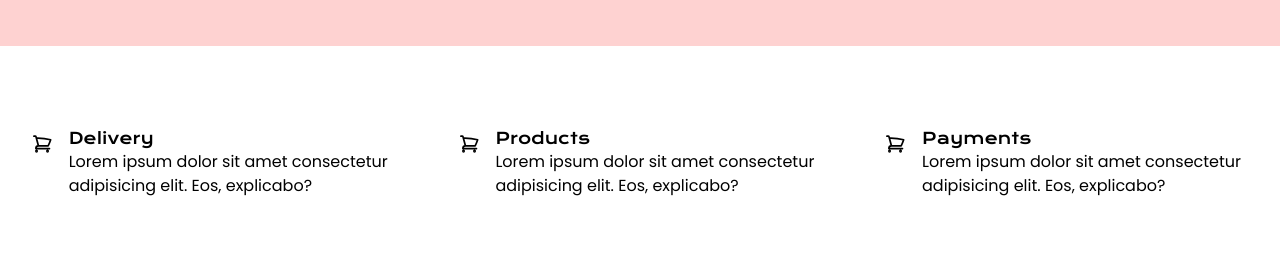
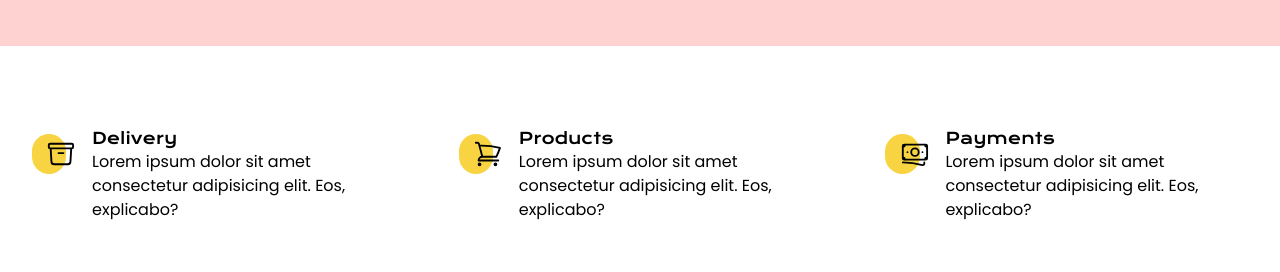
Before and after one commit to Adrian-Cealic/react-ecommerce-site, a React (Vite) app: page / in a window 1280 px wide. Shown: the part 1048-1320 px from the top of the page. Built offline with nearby package versions, Linux system fonts and the light colour scheme; no server answers.

Commit message:
modified benefites components

```diff
--- a/src/components/BenefietItem.jsx
+++ b/src/components/BenefietItem.jsx
@@ -2,10 +2,30 @@ import React from 'react'
 
 const BenefietItem = ({ item }) => {
     return (
-        <div className='container flex pt-20 mb-10 mx-auto px-8'>
-            <svg xmlns="http://www.w3.org/2000/svg" fill="none" viewBox="0 0 24 24" strokeWidth={2} stroke="currentColor" className="size-9 mr-4">
-                <path strokeLinecap="round" strokeLinejoin="round" d="M2.25 3h1.386c.51 0 .955.343 1.087.835l.383 1.437M7.5 14.25a3 3 0 0 0-3 3h15.75m-12.75-3h11.218c1.121-2.3 2.1-4.684 2.924-7.138a60.114 60.114 0 0 0-16.536-1.84M7.5 14.25 5.106 5.272M6 20.25a.75.75 0 1 1-1.5 0 .75.75 0 0 1 1.5 0Zm12.75 0a.75.75 0 1 1-1.5 0 .75.75 0 0 1 1.5 0Z" />
-            </svg>
+        <div className='container relative flex pt-20 mb-10 mx-auto px-8 items-start gap-4'>
+                <div className="absoulte bg-accent h-10 rounded-full top-0 w-16 -z-1 -mr-9 mt-2">
+            </div>
+            {
+                item.title === 'Delivery' && (
+                    <svg xmlns="http://www.w3.org/2000/svg" fill="none" viewBox="0 0 24 24" strokeWidth={1.5} stroke="currentColor" className="size-14">
+                        <path strokeLinecap="round" strokeLinejoin="round" d="m20.25 7.5-.625 10.632a2.25 2.25 0 0 1-2.247 2.118H6.622a2.25 2.25 0 0 1-2.247-2.118L3.75 7.5M10 11.25h4M3.375 7.5h17.25c.621 0 1.125-.504 1.125-1.125v-1.5c0-.621-.504-1.125-1.125-1.125H3.375c-.621 0-1.125.504-1.125 1.125v1.5c0 .621.504 1.125 1.125 1.125Z" />
+                    </svg>
+                )
+            }
+            {
+                item.title === 'Products' && (
+                    <svg xmlns="http://www.w3.org/2000/svg" fill="none" viewBox="0 0 24 24" strokeWidth={1.5} stroke="currentColor" className="size-14">
+                        <path strokeLinecap="round" strokeLinejoin="round" d="M2.25 3h1.386c.51 0 .955.343 1.087.835l.383 1.437M7.5 14.25a3 3 0 0 0-3 3h15.75m-12.75-3h11.218c1.121-2.3 2.1-4.684 2.924-7.138a60.114 60.114 0 0 0-16.536-1.84M7.5 14.25 5.106 5.272M6 20.25a.75.75 0 1 1-1.5 0 .75.75 0 0 1 1.5 0Zm12.75 0a.75.75 0 1 1-1.5 0 .75.75 0 0 1 1.5 0Z" />
+                    </svg>
+                )
+            }
+            {
+                item.title === 'Payments' && (
+                    <svg xmlns="http://www.w3.org/2000/svg" fill="none" viewBox="0 0 24 24" strokeWidth={1.5} stroke="currentColor" className="size-14">
+                        <path strokeLinecap="round" strokeLinejoin="round" d="M2.25 18.75a60.07 60.07 0 0 1 15.797 2.101c.727.198 1.453-.342 1.453-1.096V18.75M3.75 4.5v.75A.75.75 0 0 1 3 6h-.75m0 0v-.375c0-.621.504-1.125 1.125-1.125H20.25M2.25 6v9m18-10.5v.75c0 .414.336.75.75.75h.75m-1.5-1.5h.375c.621 0 1.125.504 1.125 1.125v9.75c0 .621-.504 1.125-1.125 1.125h-.375m1.5-1.5H21a.75.75 0 0 0-.75.75v.75m0 0H3.75m0 0h-.375a1.125 1.125 0 0 1-1.125-1.125V15m1.5 1.5v-.75A.75.75 0 0 0 3 15h-.75M15 10.5a3 3 0 1 1-6 0 3 3 0 0 1 6 0Zm3 0h.008v.008H18V10.5Zm-12 0h.008v.008H6V10.5Z" />
+                    </svg>
+                )
+            }
             <div className="flex flex-col">
                 <h4 className='font-krona'>{item.title}</h4>
                 <p className='font-'>{item.text}</p>
--- a/src/pages/Product.jsx
+++ b/src/pages/Product.jsx
@@ -1,12 +1,21 @@
-import React, { useEffect, useState } from 'react';
+import React, { useEffect, useState, useLayoutEffect } from 'react';
 import { Link, useParams } from 'react-router-dom';
 import useGetProducts from '../hooks/useGetProducts';
+import {  useLocation } from 'react-router-dom'
 
 // react-carousel
 import Carousel from 'react-multi-carousel';
 import 'react-multi-carousel/lib/styles.css';
+import SectionTitle from '../components/SectionTitle';
+import Benefiets from '../components/Benefiets';
 
 const Product = () => {
+
+    //scroll to top when url changes
+    const location = useLocation()
+    useLayoutEffect(() => {
+        window.scrollTo(0, 0)
+    }, [location.pathname]);
 
     const responsive = {
         superLargeDesktop: {
@@ -87,20 +96,22 @@ const Product = () => {
                     </div>
                     {/* for you */}
                     {/* depending on fragranceFamily */}
-                    <h1 className='font-krona font-bold text-xl'>For you:</h1>
+                    <SectionTitle text={"For you:"}/>
                     <div className="mb-20">
                         <Carousel responsive={responsive}>
                             {recommendedProducts.map((recProduct) => (
-                                <Link to={`/product/${recProduct.productId}`} className='group relative'>
+                                <Link to={`/product/${recProduct.productId}`} className='group relative' key={recProduct.productId}>
                                     <img className='w-48 mx-auto mb-4' src={recProduct.heroImage} alt="" />
                                     <div className="font-bold text-center mb-4">
                                         <p className='text-accent font-krona text-sm'>{recProduct.brandName}</p>
                                         <p>{recProduct.displayName}</p>
                                         <p className='transition-all duration-300 transform translate-y-16 opacity-0 group-hover:-translate-y-4 group-hover:opacity-100 absolute -bottom-16 bg-white p-8 w-full left-0'>{recProduct.quickLookDescription}</p>
+                                        <span>{recProduct.price}</span>
                                     </div>
                                 </Link>
                             ))}
                         </Carousel>
+                        <Benefiets/>
                     </div>
                 </>
             ) : (
```
Also changed, not shown: src/components/Benefiets.jsx (line endings or trailing spaces).
